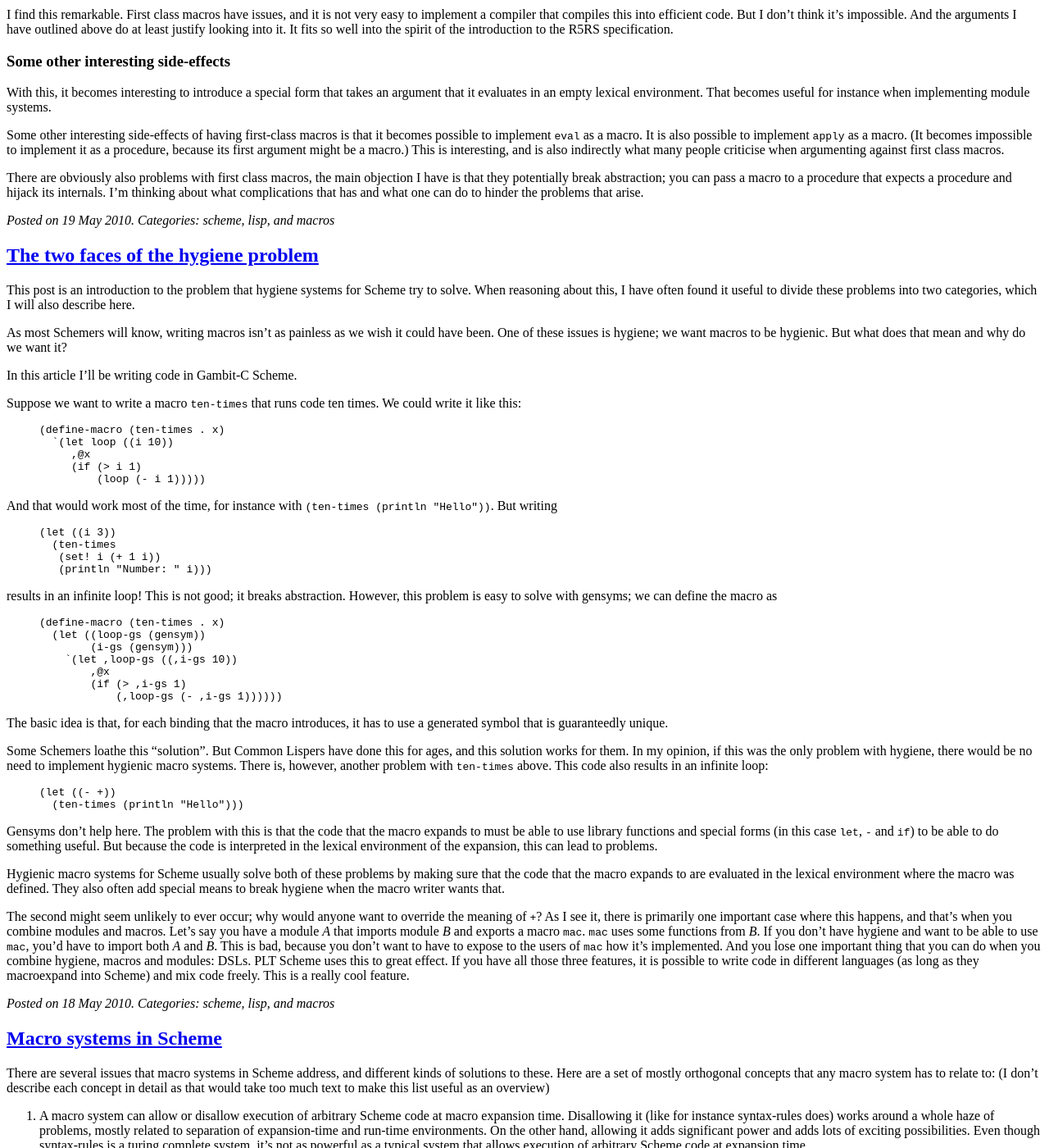
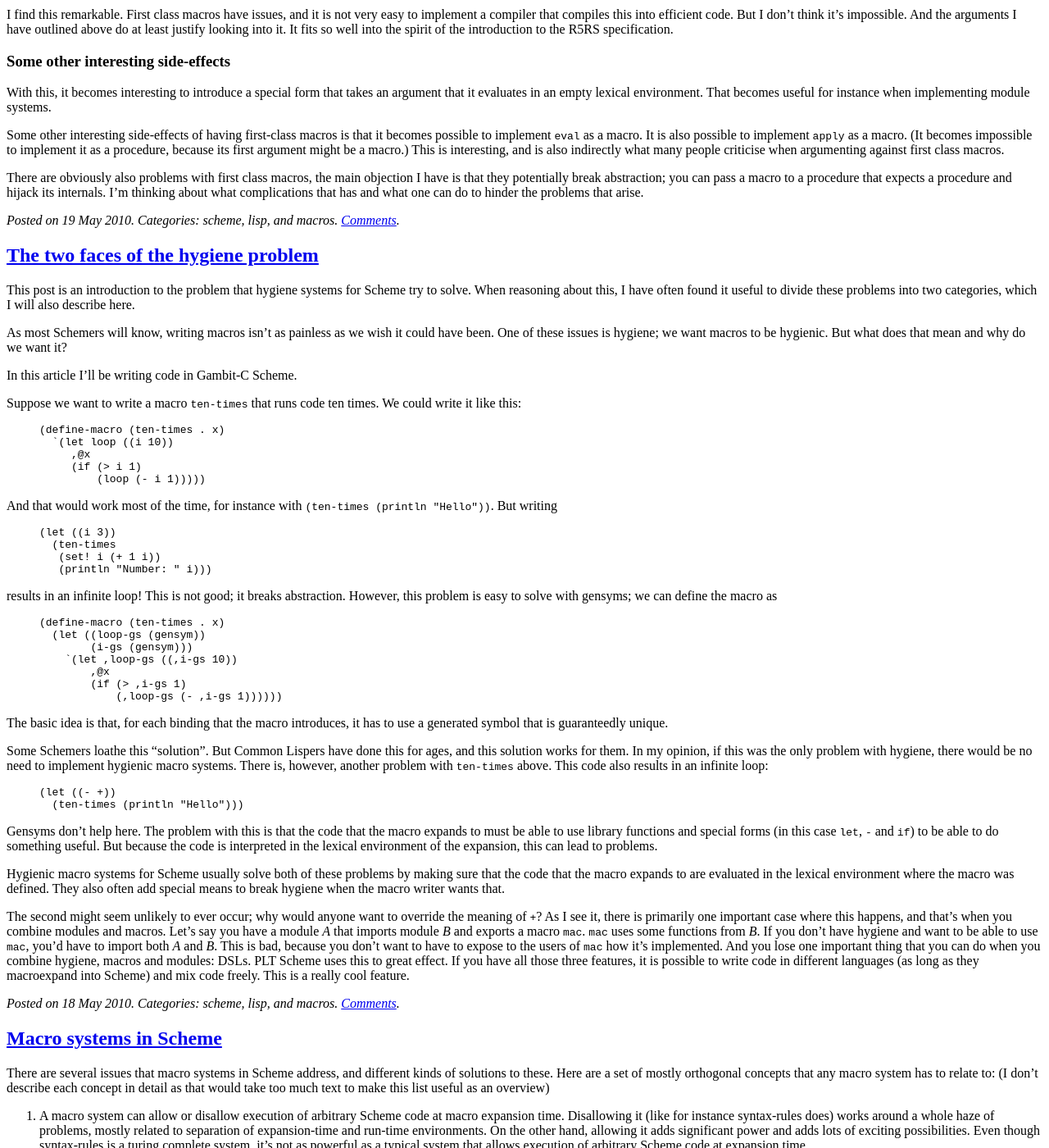
Before and after one commit to per-gron/pereckerdal.github.com, a Jekyll site: the page built from index.html, in a window 1280 px wide and 1400 px high, scrolled down 4105 px. Shown: the whole window at 82% size. Built offline with Jekyll 4.4.1, drawn with Linux system fonts in a browser that asks for light colours; Markdown is read by kramdown in place of the engine named in the settings; comment, search, counter and statistics services are not loaded; some of the changed text lies outside the part shown.

Commit message:
Attempting to add Disqus comments

```diff
--- a/index.html
+++ b/index.html
@@ -8,6 +8,7 @@
 {{ post.content }}
 <p><em>
   Posted on {{ post.date | date_to_long_string }}.
-  Categories: {{ post.tags | array_to_sentence_string }}
+  Categories: {{ post.tags | array_to_sentence_string }}.
+  <a href="{{ post.url }}#disqus_thread">Comments</a>.
 </em></p>
 {% endfor %}
```
Also changed, not shown: _layouts/default.html (+16 -0 lines), _layouts/post.html (+14 -0 lines).
